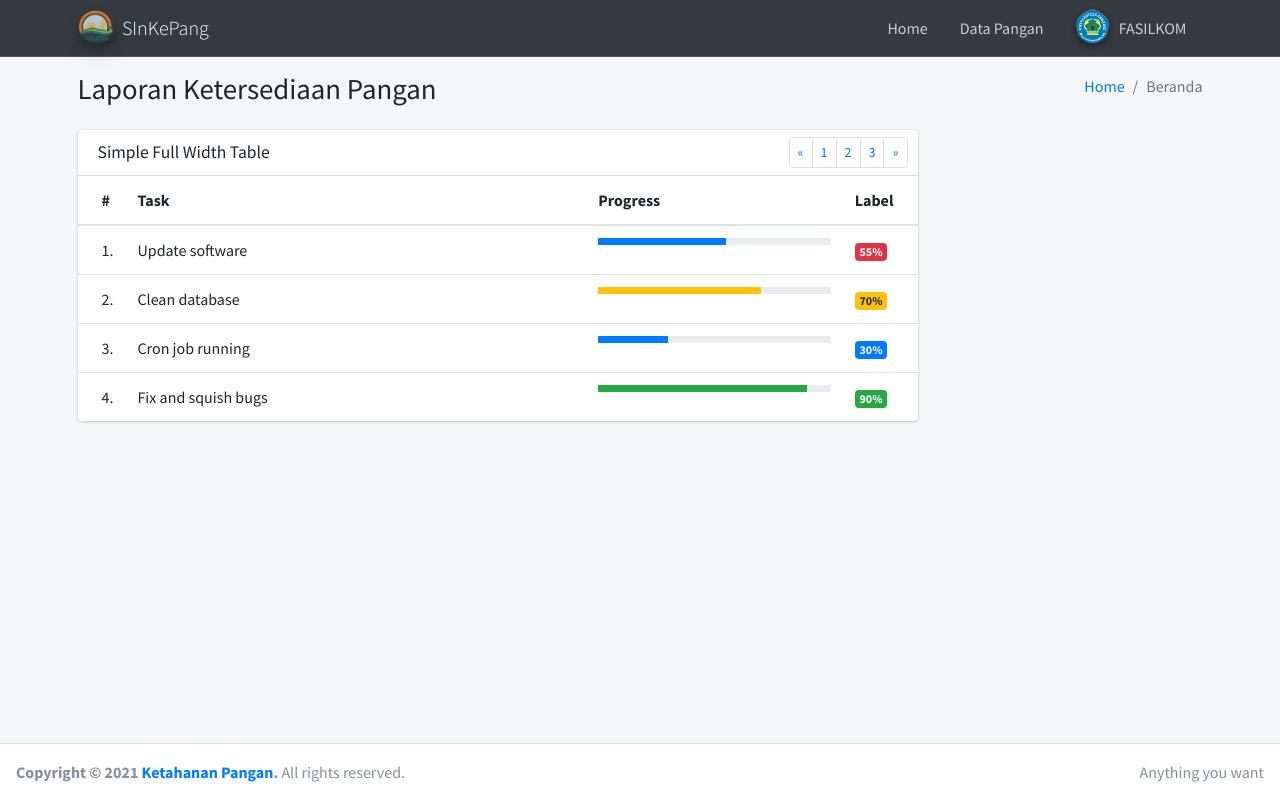
After one commit to riskarispianti/sikp, a CodeIgniter 4 app: template app/Views/laporan_pangan/data_pangan.php in a window 1280 px wide. The commit adds this page. Run offline with PHP 8.4 and a stand-in for CodeIgniter, Linux system fonts and the light colour scheme; the template is opened without the code that fills it, so the values that code supplies are empty; some libraries are stand-ins or nearby versions.

Commit message:
membuat halaman laporan data pangan

```diff
--- a/app/Config/Routes.php
+++ b/app/Config/Routes.php
@@ -33,6 +33,7 @@ $routes->setAutoRoute(true);
 // route since we don't have to scan directories.
 $routes->get('/', 'Login::index');
 $routes->get('/dashboard', 'Dashboard::index');
+$routes->get('/laporan', 'Laporan::index');
 
 /*
  * --------------------------------------------------------------------
--- /dev/null
+++ b/app/Views/laporan_pangan/data_pangan.php
@@ -0,0 +1,108 @@
+<?= $this->extend('layout/template'); ?>
+
+<?= $this->Section('content'); ?>
+
+<!-- Content Wrapper. Contains page content -->
+<div class="content-wrapper">
+  <!-- Content Header (Page header) -->
+  <div class="content-header">
+    <div class="container">
+      <div class="row mb-2">
+        <div class="col-sm-6">
+          <h1 class="m-0"> Laporan Ketersediaan Pangan</small></h1>
+        </div><!-- /.col -->
+        <div class="col-sm-6">
+          <ol class="breadcrumb float-sm-right">
+            <li class="breadcrumb-item"><a href="#">Home</a></li>
+            <li class="breadcrumb-item active">Beranda</li>
+          </ol>
+        </div><!-- /.col -->
+      </div><!-- /.row -->
+    </div><!-- /.container-fluid -->
+  </div>
+  <!-- /.content-header -->
+
+  <section class="content">
+    <div class="container">
+      <div class="row">
+        <div class="col-md-9">
+          <div class="card">
+            <div class="card-header">
+              <h3 class="card-title">Simple Full Width Table</h3>
+
+              <div class="card-tools">
+                <ul class="pagination pagination-sm float-right">
+                  <li class="page-item"><a class="page-link" href="#">«</a></li>
+                  <li class="page-item"><a class="page-link" href="#">1</a></li>
+                  <li class="page-item"><a class="page-link" href="#">2</a></li>
+                  <li class="page-item"><a class="page-link" href="#">3</a></li>
+                  <li class="page-item"><a class="page-link" href="#">»</a></li>
+                </ul>
+              </div>
+            </div>
+            <!-- /.card-header -->
+            <div class="card-body p-0">
+              <table class="table">
+                <thead>
+                  <tr>
+                    <th style="width: 10px">#</th>
+                    <th>Task</th>
+                    <th>Progress</th>
+                    <th style="width: 40px">Label</th>
+                  </tr>
+                </thead>
+                <tbody>
+                  <tr>
+                    <td>1.</td>
+                    <td>Update software</td>
+                    <td>
+                      <div class="progress progress-xs">
+                        <div class="progress-bar progress-bar-danger" style="width: 55%"></div>
+                      </div>
+                    </td>
+                    <td><span class="badge bg-danger">55%</span></td>
+                  </tr>
+                  <tr>
+                    <td>2.</td>
+                    <td>Clean database</td>
+                    <td>
+                      <div class="progress progress-xs">
+                        <div class="progress-bar bg-warning" style="width: 70%"></div>
+                      </div>
+                    </td>
+                    <td><span class="badge bg-warning">70%</span></td>
+                  </tr>
+                  <tr>
+                    <td>3.</td>
+                    <td>Cron job running</td>
+                    <td>
+                      <div class="progress progress-xs progress-striped active">
+                        <div class="progress-bar bg-primary" style="width: 30%"></div>
+                      </div>
+                    </td>
+                    <td><span class="badge bg-primary">30%</span></td>
+                  </tr>
+                  <tr>
+                    <td>4.</td>
+                    <td>Fix and squish bugs</td>
+                    <td>
+                      <div class="progress progress-xs progress-striped active">
+                        <div class="progress-bar bg-success" style="width: 90%"></div>
+                      </div>
+                    </td>
+                    <td><span class="badge bg-success">90%</span></td>
+                  </tr>
+                </tbody>
+              </table>
+            </div>
+            <!-- /.card-body -->
+          </div>
+        </div>
+        <!-- /.col -->
+      </div>
+      <!-- /.row -->
+    </div>
+  </section>
+</div>
+
+<?= $this->endSection(); ?>
--- a/app/Views/layout/navbar.php
+++ b/app/Views/layout/navbar.php
@@ -17,7 +17,7 @@
         <a href="/dashboard" class="nav-link">Home</a>
       </li>
       <li class="nav-item">
-        <a href="" class="nav-link">Data Pangan</a>
+        <a href="/laporan" class="nav-link">Data Pangan</a>
       </li>
       <!-- profile Dropdown Menu -->
       <li class="nav-item dropdown user-menu">
```
Also changed, not shown: app/Controllers/Laporan.php (added, +14 -0 lines).
